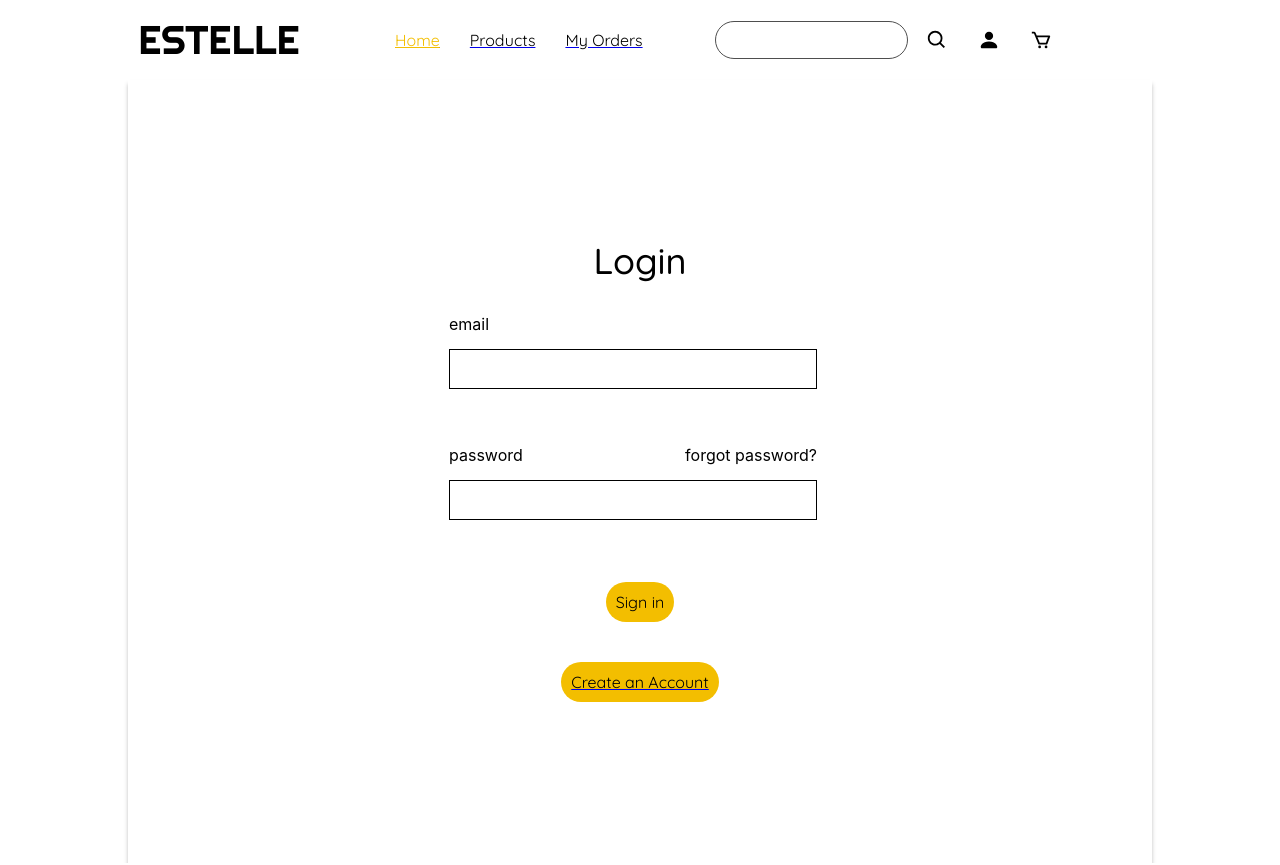
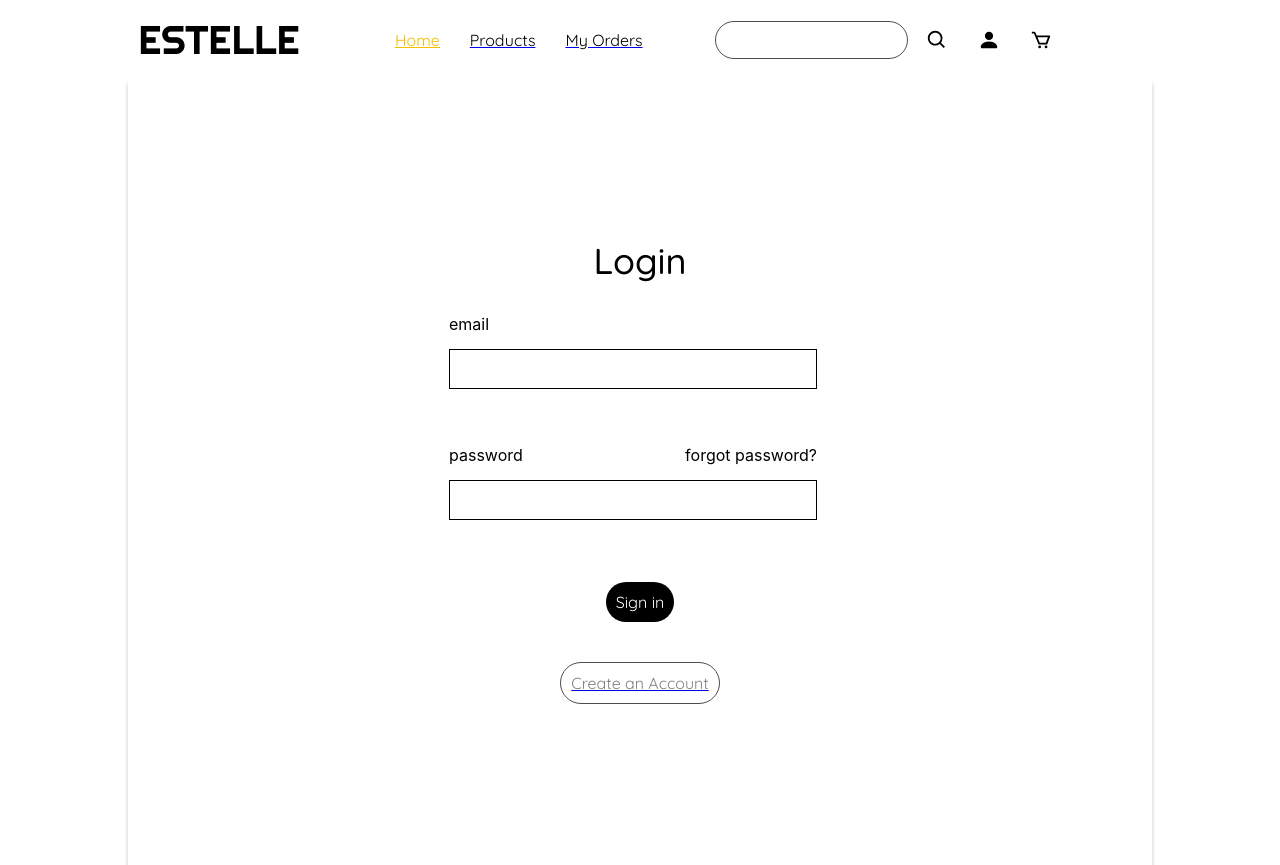
Before and after one commit to iambaangkok/261342-Database-Project-Frontend, a React (Create React App) app: page /login in a window 1280 px wide. Built offline with nearby package versions, Linux system fonts and the light colour scheme.

Commit message:
change color button to gray

```diff
--- a/src/pages/Login.tsx
+++ b/src/pages/Login.tsx
@@ -17,11 +17,11 @@ function Login() {
                     <InputField textL="email" textR="" />
                     <InputField textL="password" textR="forgot password?" />
                     <div className="SignInButtonContainer">
-                        <Button text={"Sign in"} icon={""} buttonColor={"yellow"} textColor={"black"} ></Button>
+                        <Button text={"Sign in"} icon={""} buttonColor={"black"} textColor={"white"} ></Button>
                     </div>
                     <div className="CreateAccContainer">
                         <Link to="/signup">
-                            <Button text={"Create an Account"} icon={""} buttonColor={"yellow"} textColor={"black"} ></Button>
+                            <Button text={"Create an Account"} icon={""} buttonColor={"whiteBorder"} textColor={"gray"} ></Button>
                         </Link>
                     </div>
                 </div>
--- a/src/pages/Register.tsx
+++ b/src/pages/Register.tsx
@@ -47,11 +47,11 @@ function Register() {
                     </div>
 
                     <div className='CreateAccContainer'>
-                        <Button text={"Create Account"} icon={""} buttonColor={"yellow"} textColor={"black"} ></Button>
+                        <Button text={"Create Account"} icon={""} buttonColor={"black"} textColor={"white"} ></Button>
                     </div>
                     <div className='LoginAccContainer'>
                         <Link to='/login'>
-                            <Button text={"Login"} icon={""} buttonColor={"yellow"} textColor={"black"} ></Button>
+                            <Button text={"Login"} icon={""} buttonColor={"whiteBorder"} textColor={"gray"} ></Button>
                         </Link>
                     </div>
                 </div>
```
